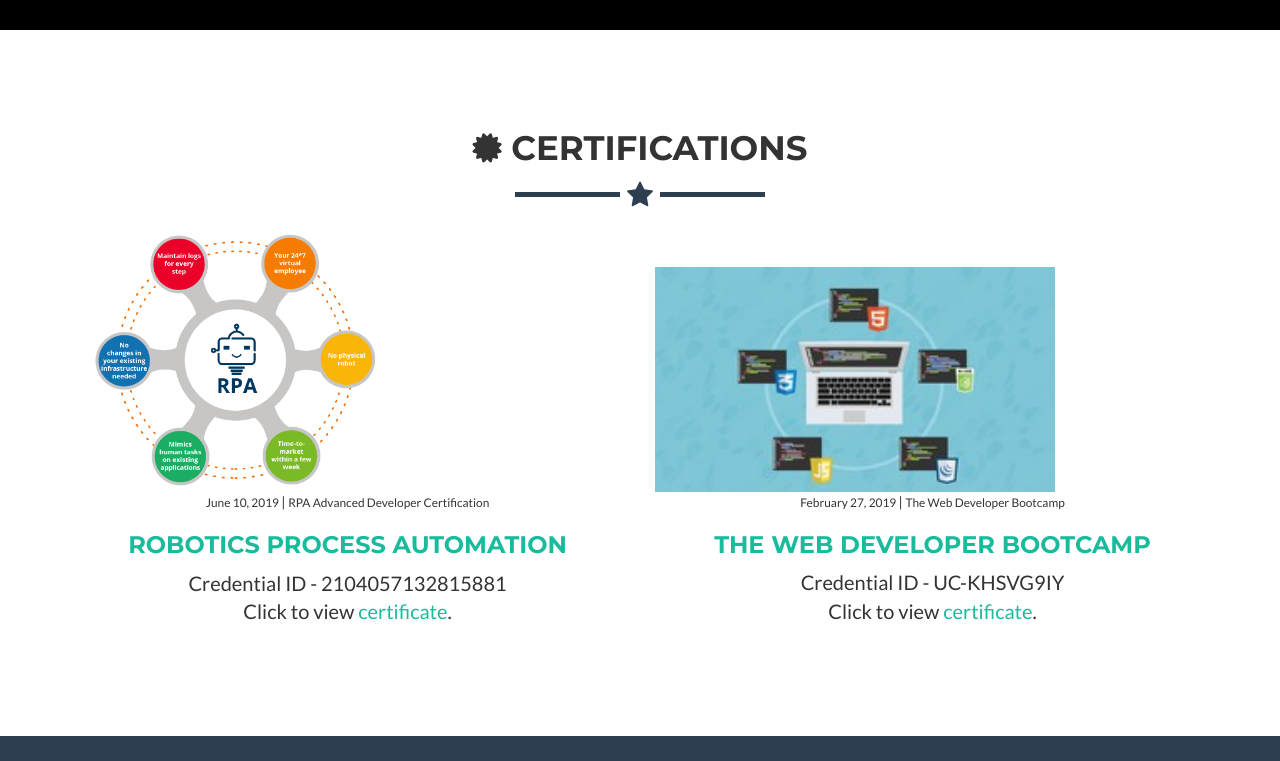
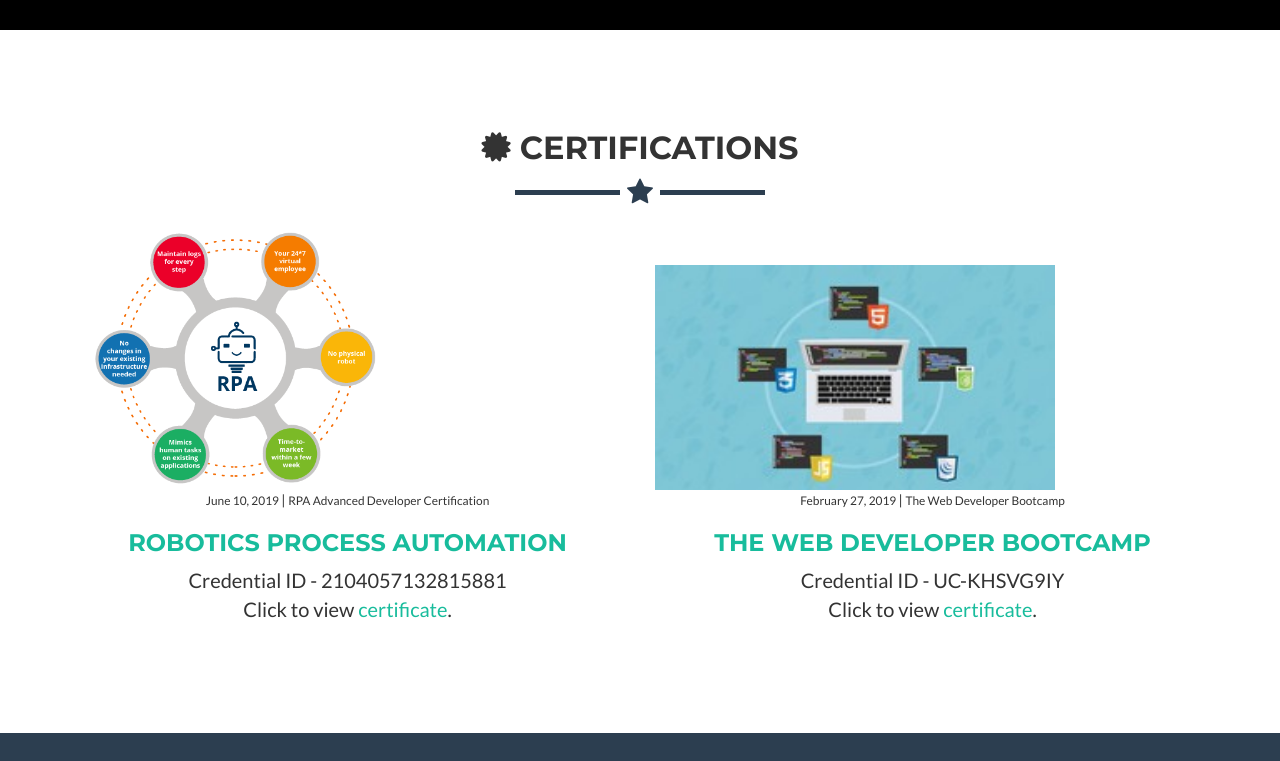
Before and after one commit to Kaustav96/Kaustav96.github.io, a website: page index.html in a window 1280 px wide. Shown: the part 6020-6781 px from the top of the page. Drawn offline with nearby package versions, Linux system fonts and the light colour scheme.

Commit message:
Update index.html

```diff
--- a/index.html
+++ b/index.html
@@ -720,7 +720,7 @@
             <div class="container">
                 <div class="row">
                     <div class="col-lg-12 text-center">
-                        <h2 style="font-size: 34px;">
+                        <h2 style="font-size: 32px;">
                             <i class="fa fa-certificate" style="font-size:34px;"></i>
                             Certifications
                         </h2>
```
